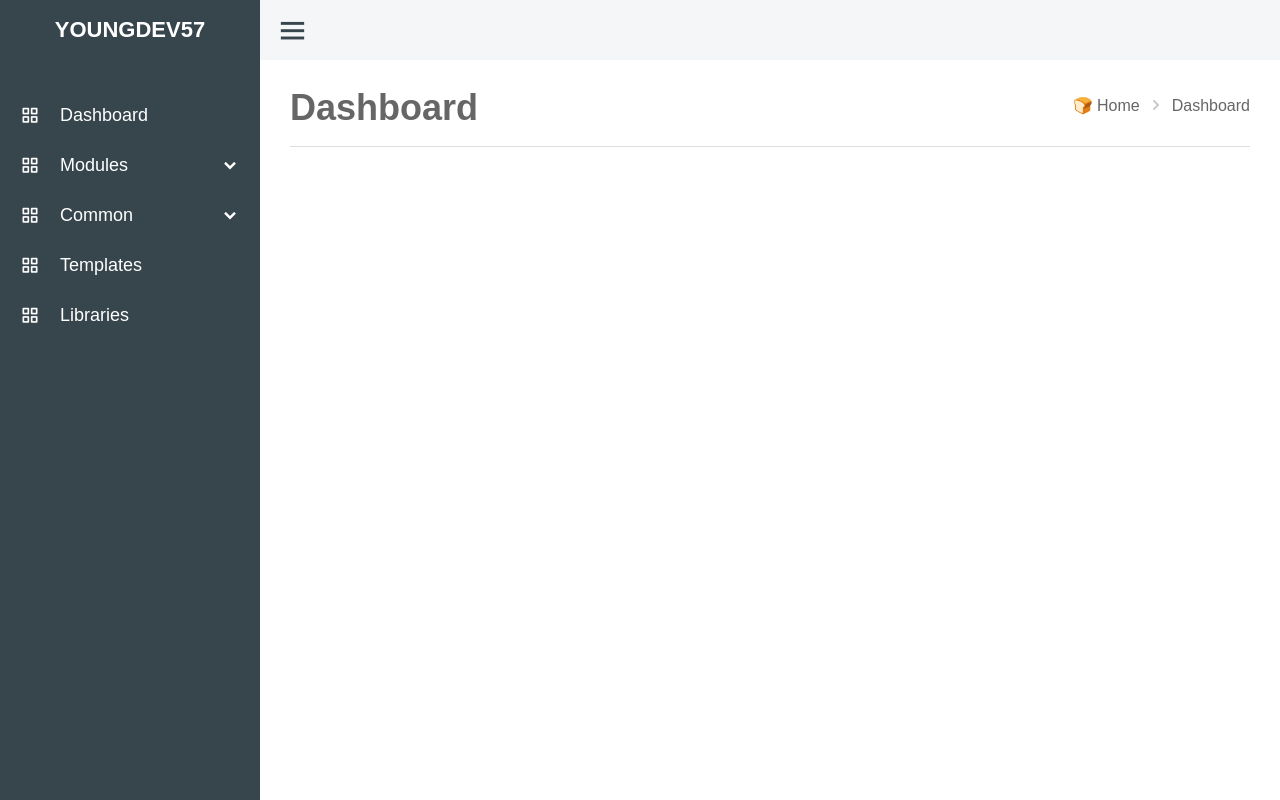
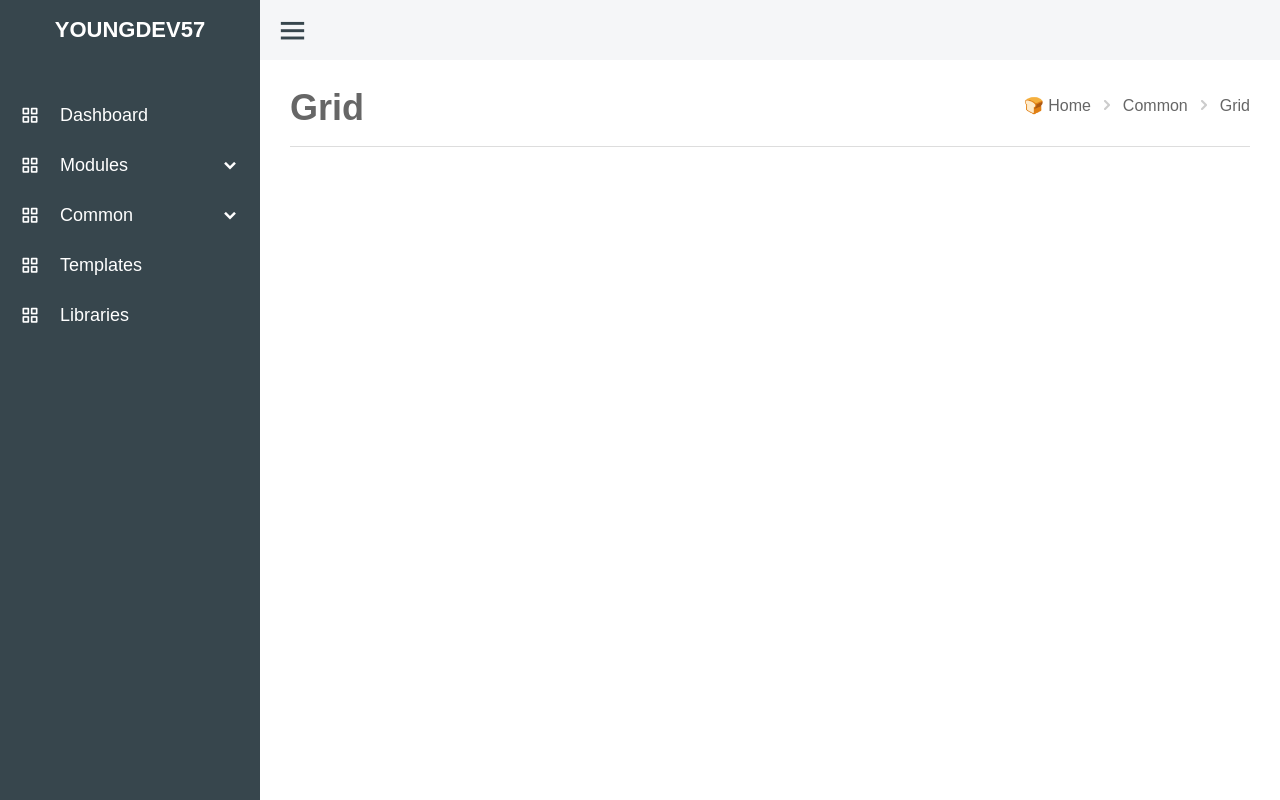
Before and after one commit to youngdev57/react-frontend, a React (Vite) app: page /common/grid in a window 1280 px wide. Built offline with nearby package versions, Linux system fonts and the light colour scheme.

Commit message:
feat: 페이지 라우팅 추가

```diff
--- a/src/App.tsx
+++ b/src/App.tsx
@@ -1,9 +1,16 @@
 import { BrowserRouter, Route, Routes } from "react-router-dom";
 import "boxicons/css/boxicons.min.css";
-import MainPage from "./pages/MainPage";
 import "./styles/reset.css";
 import "./styles/global.css";
-import Dashboard from "./components/Dashboard";
+import Dashboard from "@/components/Dashboard";
+import MainPage from "@/pages/MainPage";
+import Api from "@/pages/modules/Api";
+import Pager from "@/pages/modules/Pager";
+import FileManager from "@/pages/modules/FileManager";
+import Form from "@/pages/common/Form";
+import Grid from "@/pages/common/Grid";
+import Ui from "@/pages/common/Ui";
+import Utils from "@/pages/common/Utils";
 
 function App() {
   return (
@@ -12,7 +19,14 @@ function App() {
         <Route path="/" element={<MainPage />}>
           <Route index element={<Dashboard />} />
           <Route path="*" element={<Dashboard />} />
-          <Route path="/dashboard" element={<Dashboard />} />
+          <Route path="dashboard" element={<Dashboard />} />
+          <Route path="modules/api" element={<Api />} />
+          <Route path="modules/pager" element={<Pager />} />
+          <Route path="modules/file-manager" element={<FileManager />} />
+          <Route path="common/form" element={<Form />} />
+          <Route path="common/grid" element={<Grid />} />
+          <Route path="common/ui" element={<Ui />} />
+          <Route path="common/utils" element={<Utils />} />
         </Route>
       </Routes>
     </BrowserRouter>
--- a/src/pages/common/Form.tsx
+++ b/src/pages/common/Form.tsx
@@ -0,0 +1,5 @@
+import PageHeader from "@/components/common/Information";
+
+export default function Form() {
+  return <PageHeader title="Form" parentPath="Common" />;
+}
--- a/src/pages/common/Grid.tsx
+++ b/src/pages/common/Grid.tsx
@@ -0,0 +1,5 @@
+import PageHeader from "@/components/common/Information";
+
+export default function Grid() {
+  return <PageHeader title="Grid" parentPath="Common" />;
+}
--- a/src/pages/common/Ui.tsx
+++ b/src/pages/common/Ui.tsx
@@ -0,0 +1,5 @@
+import PageHeader from "@/components/common/Information";
+
+export default function Ui() {
+  return <PageHeader title="Ui" parentPath="Common" />;
+}
--- a/src/pages/common/Utils.tsx
+++ b/src/pages/common/Utils.tsx
@@ -0,0 +1,5 @@
+import PageHeader from "@/components/common/Information";
+
+export default function Utils() {
+  return <PageHeader title="Utils" parentPath="Common" />;
+}
--- a/src/pages/modules/Api.tsx
+++ b/src/pages/modules/Api.tsx
@@ -0,0 +1,5 @@
+import PageHeader from "@/components/common/Information";
+
+export default function Api() {
+  return <PageHeader title="Api" parentPath="Modules" />;
+}
--- a/src/pages/modules/FileManager.tsx
+++ b/src/pages/modules/FileManager.tsx
@@ -0,0 +1,5 @@
+import PageHeader from "@/components/common/Information";
+
+export default function FileManager() {
+  return <PageHeader title="FileManager" parentPath="Modules" />;
+}
--- a/src/pages/modules/Pager.tsx
+++ b/src/pages/modules/Pager.tsx
@@ -0,0 +1,5 @@
+import PageHeader from "@/components/common/Information";
+
+export default function Pager() {
+  return <PageHeader title="Pager" parentPath="Modules" />;
+}
```
